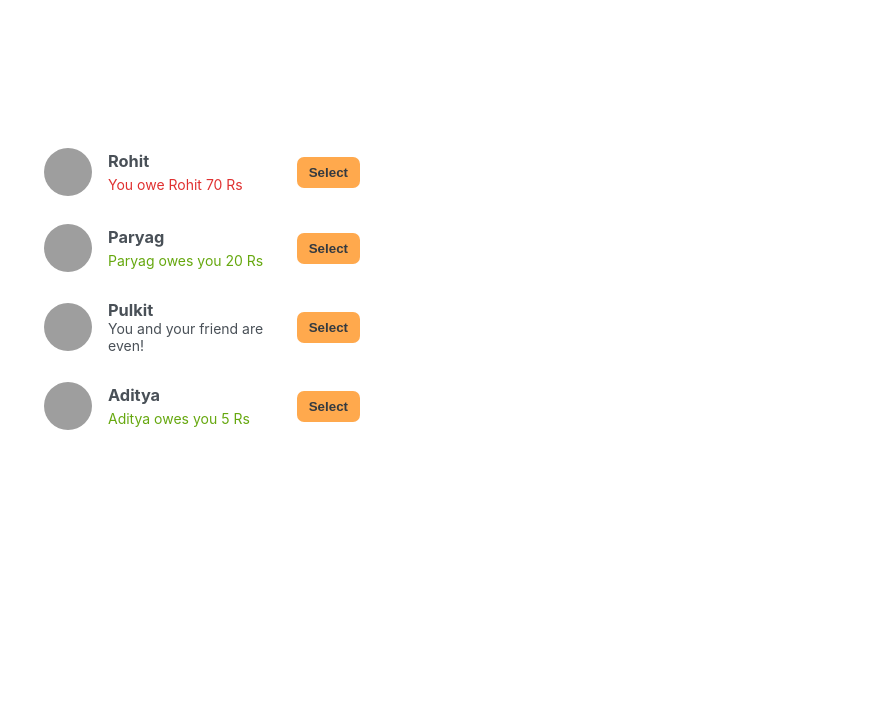
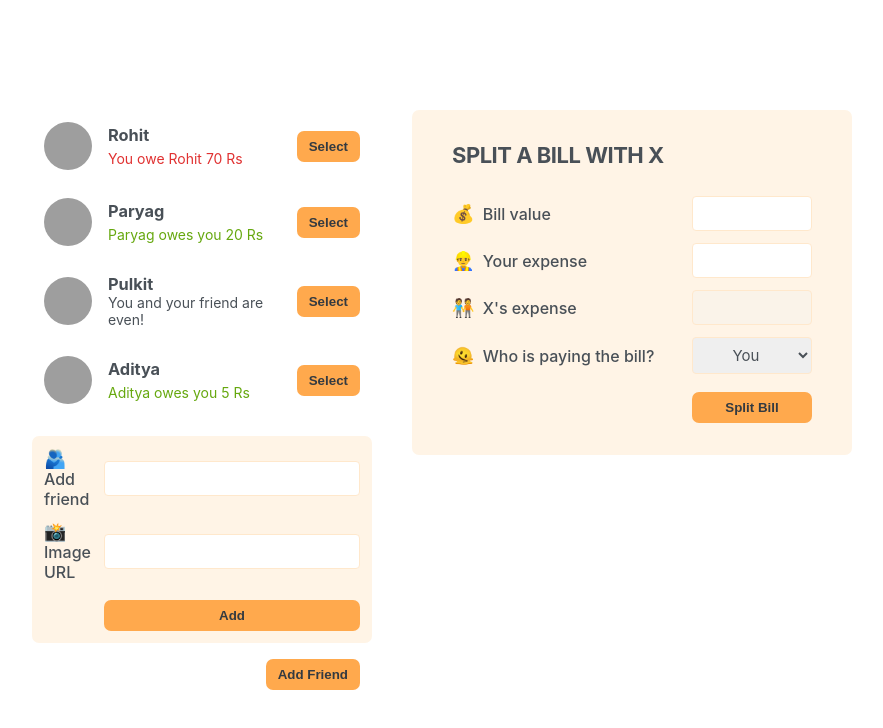
Before and after one commit to its-rohitrawat/eat-and-split, a React (Create React App) app: page / in a window 1280 px wide. Shown: the top 728 px of the page, without its empty margins (198-1081 px from the left). Built offline with nearby package versions, Linux system fonts and the light colour scheme; grey boxes are pictures that could not be loaded.

Commit message:
made rest of the components and done with the UI

```diff
--- a/src/App.js
+++ b/src/App.js
@@ -29,7 +29,10 @@
     <div className="app">
       <div className="sidebar">
          <FriendsList />
+         <FormAddFriend />
+         <Button>Add Friend</Button>
       </div>
+      <FormSplitBill/>
     </div>
   );
 }
@@ -53,6 +56,44 @@
 
     {friend.balance === 0 && <p>You and your friend are even!</p>}
 
-    <button className="button">Select</button>
+    <Button>Select</Button>
   </li>
 }
+
+function Button({children}){
+  return <button className="button">{children}</button>
+}
+
+function FormAddFriend(){
+  return <form className="form-add-friend">
+    <label>🫂 Add friend</label>
+    <input type='text' />
+
+    <label>📸 Image URL</label>
+    <input type='text' />
+    <Button>Add</Button>
+  </form>
+}
+
+function FormSplitBill(){
+  return <form className="form-split-bill">
+    <h2>Split a bill with X</h2>
+
+    <label>💰 Bill value</label>
+    <input type='text' />
+
+    <label>👷‍♂️ Your expense</label>
+    <input type='text' />
+
+    <label>🧑‍🤝‍🧑 X's expense</label>
+    <input type='text'  disabled/>
+
+    <label>🫠 Who is paying the bill?</label>
+    <select>
+      <option value="user">You</option>
+      <option value="friend">X</option>
+    </select>
+
+    <Button>Split Bill</Button>
+  </form>
+}
```
